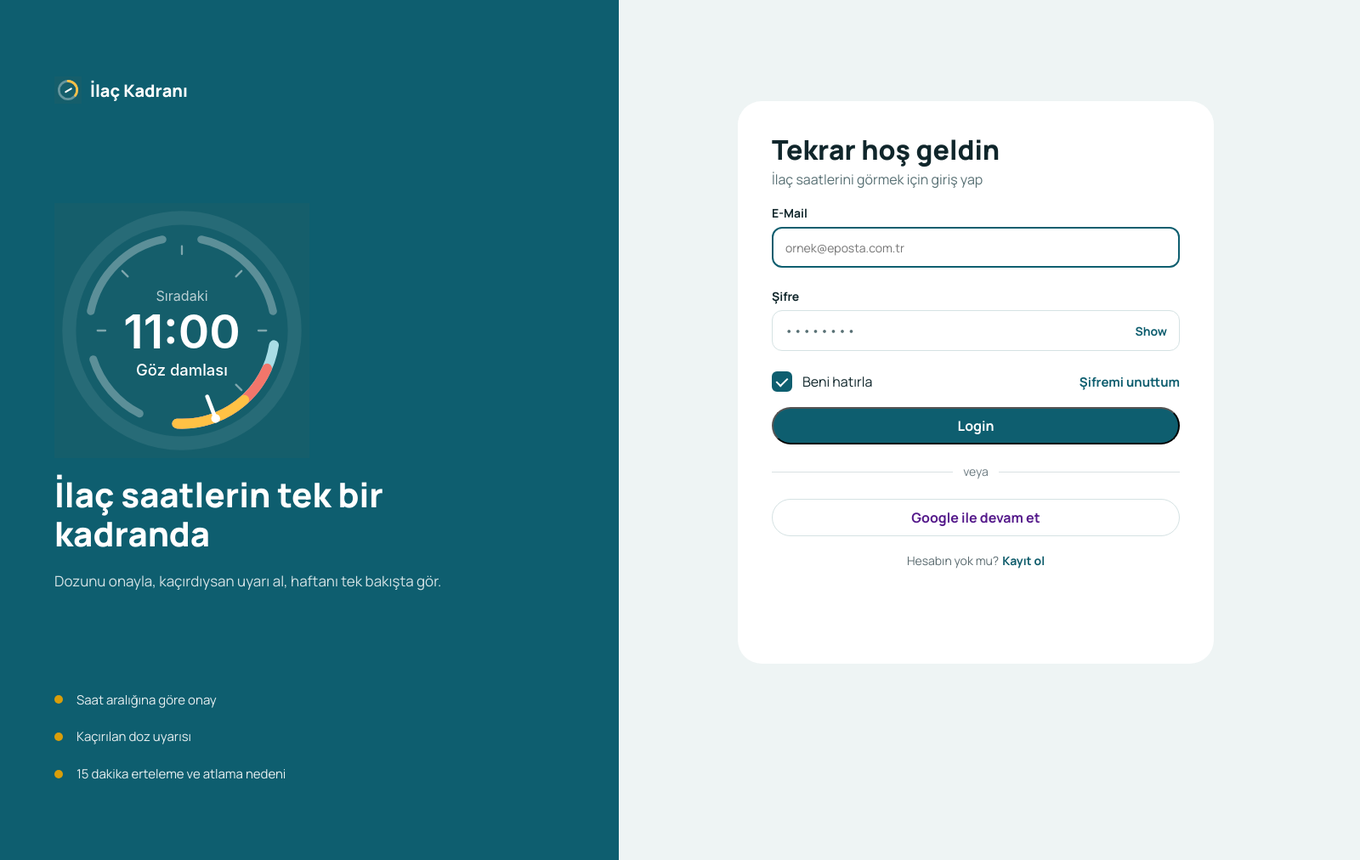
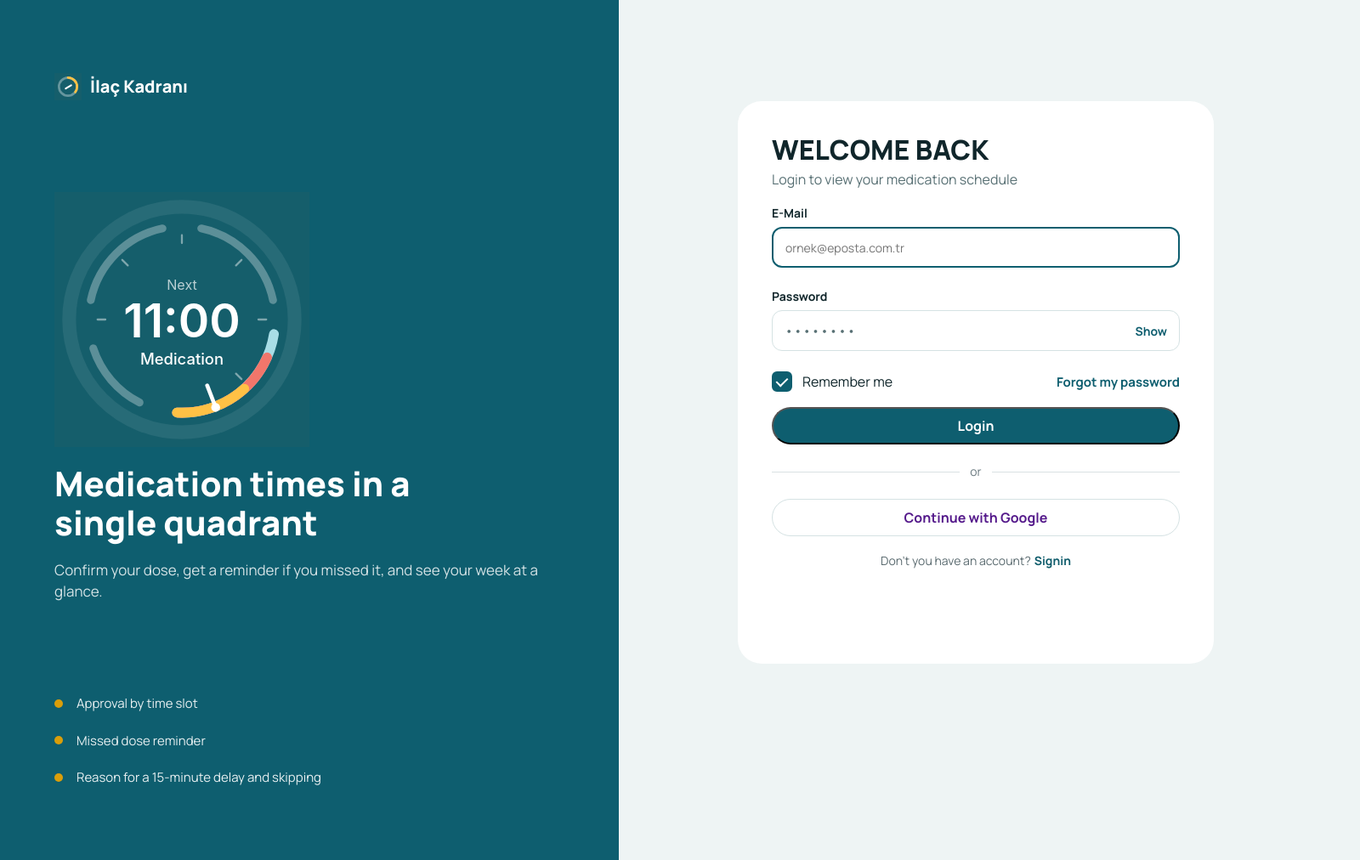
Before and after one commit to Gulfem93/MedicationTracking, a Spring Boot app: page /login in a window 1600 px wide. Shown: the whole page at 85% size. Run offline with Spring Boot 4, Linux system fonts and the light colour scheme; some of the project's set-up classes (security, data sources, template engines, error pages and the like) are left out, and stand-ins take their place.

Commit message:
making Login Signin

```diff
--- a/src/main/resources/templates/login.html
+++ b/src/main/resources/templates/login.html
@@ -68,20 +68,20 @@
 
             <!-- 6. Yazılar -->
             <g fill="#fff" text-anchor="middle" font-family="inherit">
-              <text x="130" y="100" font-size="14" fill-opacity=".7">Sıradaki</text>
+              <text x="130" y="100" font-size="14" fill-opacity=".7">Next</text>
               <text x="130" y="148" font-size="48" font-weight="600">11:00</text>
-              <text x="130" y="176" font-size="16" font-weight="500">Göz damlası</text>
+              <text x="130" y="176" font-size="16" font-weight="500">Medication</text>
             </g>
           </svg>
 
-          <p class="promo-title">İlaç saatlerin tek bir kadranda</p>
-        <p class="promo-text">Dozunu onayla, kaçırdıysan uyarı al, haftanı tek bakışta gör.</p>
+          <p class="promo-title">Medication times in a single quadrant</p>
+        <p class="promo-text">Confirm your dose, get a reminder if you missed it, and see your week at a glance.</p>
         </div>
 
         <ul class="class_Properties">
-          <li>Saat aralığına göre onay</li>
-          <li>Kaçırılan doz uyarısı</li>
-          <li>15 dakika erteleme ve atlama nedeni</li>
+          <li>Approval by time slot</li>
+          <li>Missed dose reminder</li>
+          <li>Reason for a 15-minute delay and skipping</li>
         </ul>
       </div>
 
@@ -89,15 +89,15 @@
     <div class="class_LoginPanel">
       <form action="" class="formCard">
         <div class="form_rightHandle">
-          <p class="form_rightHandleTitle">Tekrar hoş geldin</p>
-          <p class="form_rightDescriptionTitle">İlaç saatlerini görmek için giriş yap</p>
+          <p class="form_rightHandleTitle">WELCOME BACK</p>
+          <p class="form_rightDescriptionTitle">Login to view your medication schedule</p>
         </div>
         <div class="form_rightEmail">
           <label for="e-mail" class="form_rightEmailTitle">E-Mail</label>
           <input type="email" id="e-mail" class="form_rightEmailInput" placeholder="ornek@eposta.com.tr">
         </div>
         <div class="form_rightPassword">
-          <label for="password" class="form_rightPasswordTitle">Şifre</label>
+          <label for="password" class="form_rightPasswordTitle">Password</label>
           <div class="form_rightInputBox">
             <input type="password" id="password" placeholder="••••••••">
             <a href="" class="form_rightShowBtn">Show</a>
@@ -106,22 +106,22 @@
         <div class="form_rightOptions">
           <label for="remember" class="form_rightRemember">
             <input type="checkbox" id="remember" name="remember" checked>
-            <span>Beni hatırla</span>
+            <span>Remember me</span>
           </label>
-          <a href="#" class="form_rightForgot">Şifremi unuttum</a>
+          <a href="#" class="form_rightForgot">Forgot my password</a>
         </div>
         <button class="form_rightButtonLogin">
           <a href="">Login</a>
         </button>
         <div class="form_rightDivider">
           <span class="form_rightDividerLine"></span>
-          <span class="form_rightDividerText">veya</span>
+          <span class="form_rightDividerText">OR</span>
           <span class="form_rightDividerLine"></span>
         </div>
-        <button type="submit" class="form_rightLoginGoogle"> <a href="">Google ile devam et</a></button>
+        <button type="submit" class="form_rightLoginGoogle"> <a href="">Continue with Google</a></button>
         <p class="form_redirect">
-          <span>Hesabın yok mu?</span>
-          <a href="/kayit">Kayıt ol</a>
+          <span>Don't you have an account?</span>
+          <a href="/kayit">Signin</a>
         </p>
       </form>
     </div>
```
